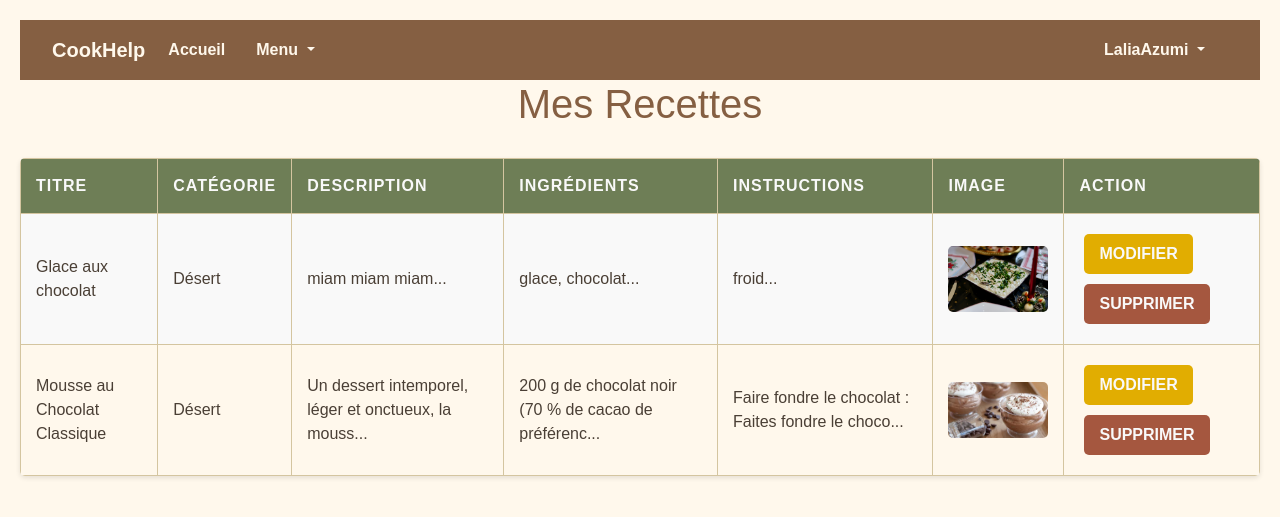
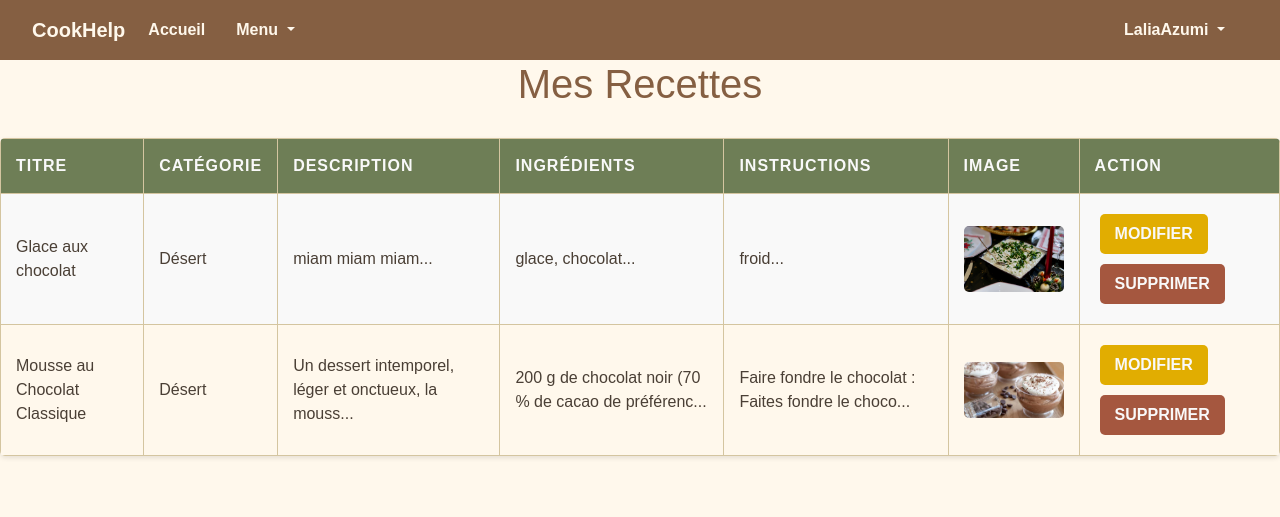
Before and after one commit to ValisoaAngelica/Recette, a Flask app: page /listes in a window 1280 px wide. Shown: the top 517 px of the page. Run offline with Flask 3, Linux system fonts and the light colour scheme; the visitor is signed in with stand-in values (Sample User, id 1); data comes from the database, SQL or seed files in the repository; some libraries are stand-ins or nearby versions.

Commit message:
delete margin liste

```diff
--- a/templates/liste.html
+++ b/templates/liste.html
@@ -23,7 +23,6 @@
         /* Corps de la page */
         body {
             font-family: Arial, sans-serif;
-            margin: 20px;
             background-color: var(--beige-light);
             color: var(--dark-brown);
         }
```
